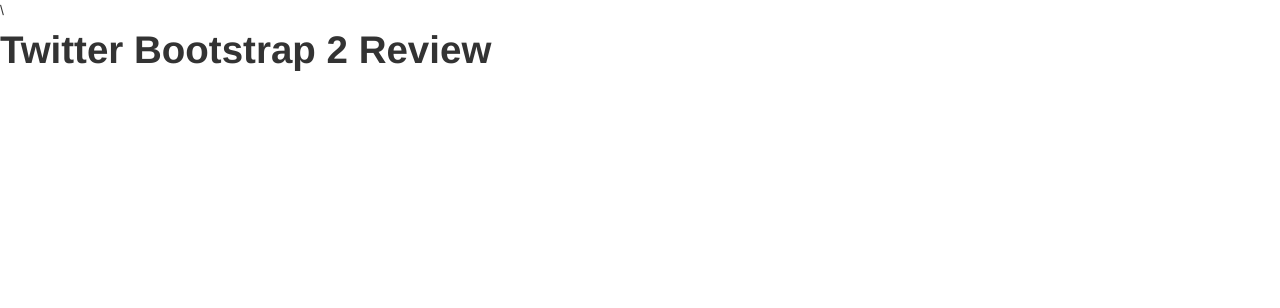
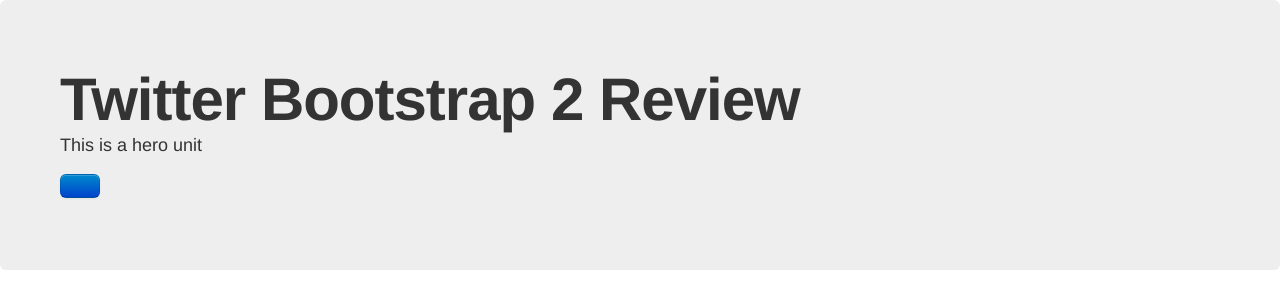
Before and after one commit to tonebone0725/bootstrap2, a plain HTML site: page index.html in a window 1280 px wide. Drawn offline with Linux system fonts and the light colour scheme.

Commit message:
Update index.html

```diff
--- a/index.html
+++ b/index.html
@@ -1,4 +1,4 @@
-<!DOCTYPE html>\
+<!DOCTYPE html>
 
 <html>
 
@@ -12,7 +12,18 @@
 
   <body>
 
-    <h1>Twitter Bootstrap 2 Review</h1>
+    <div class="hero-unit">
+
+      <h1>Twitter Bootstrap 2 Review</h1>
+
+      <p>This is a hero unit</p>
+
+      <p>
+
+        <a class="btn btn-primary btn-large"></a>
+
+
+      </p>
 
   </body>
 
```
